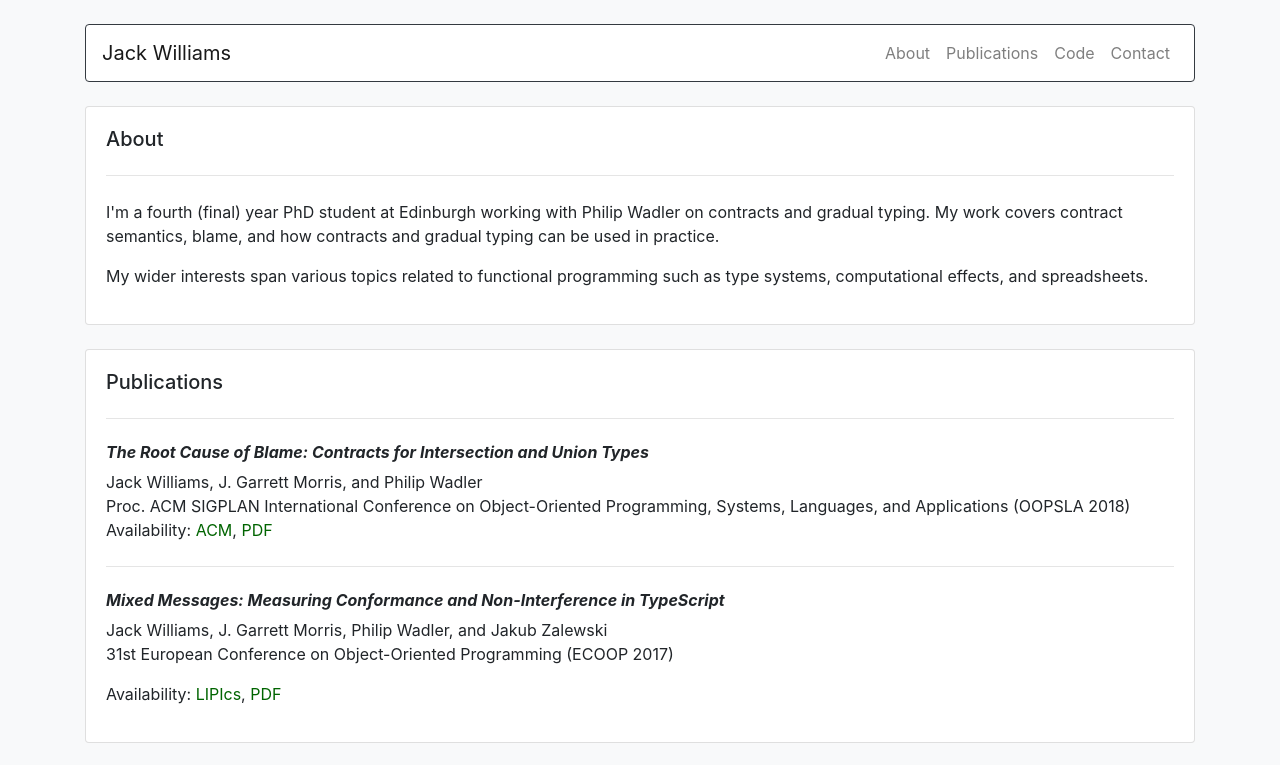
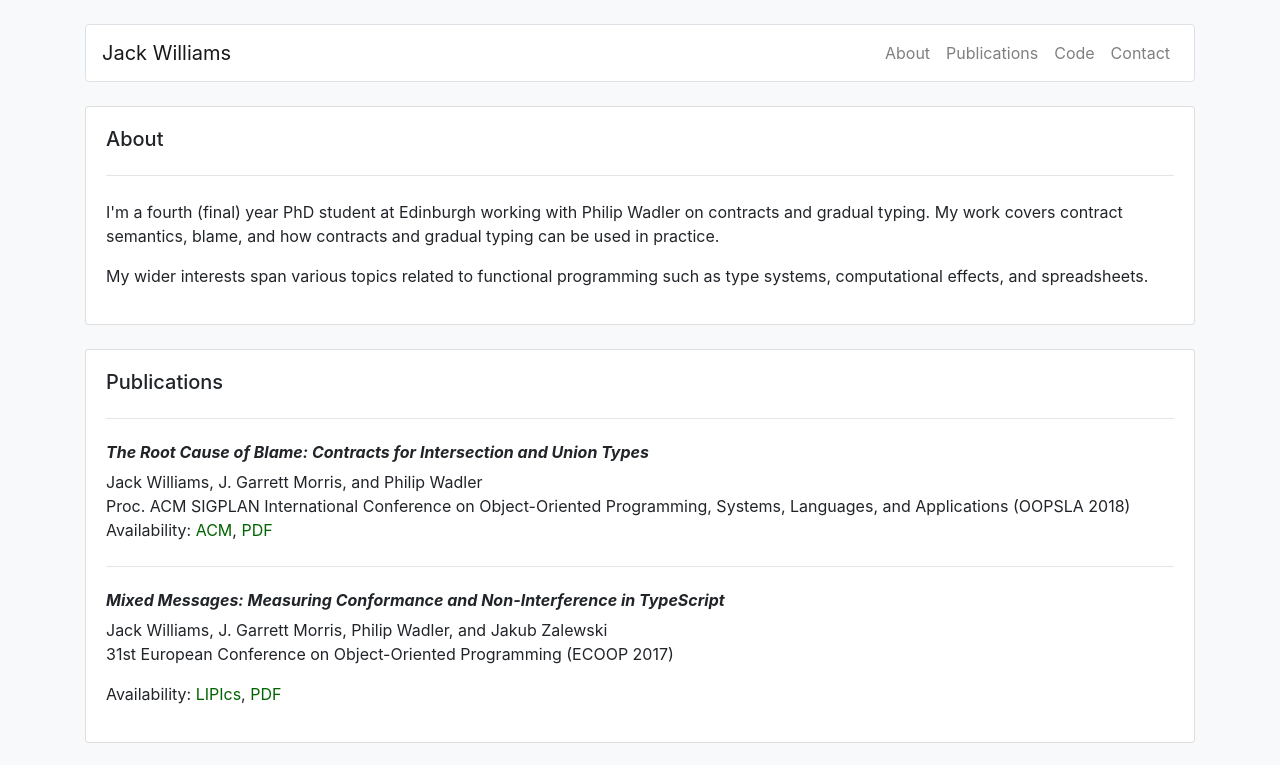
Before and after one commit to jack-williams/jack-williams.github.io, a plain HTML site: page index.html in a window 1280 px wide. Shown: the top 765 px of the page. Drawn offline with nearby package versions, Linux system fonts and the light colour scheme.

Commit message:
Remove dark border on header

```diff
--- a/index.html
+++ b/index.html
@@ -24,8 +24,7 @@
   <body class="bg-light">
     <div class="container">
 
-
-      <nav class="navbar navbar-expand-lg border border-dark navbar-light rounded my-4 bg-white">
+      <nav class="navbar navbar-expand-lg border navbar-light rounded my-4 bg-white">
         <a class="navbar-brand" href=".">Jack Williams</a>
         <button class="navbar-toggler" type="button" data-toggle="collapse" data-target="#navbarNav" aria-controls="navbarNav" aria-expanded="false" aria-label="Toggle navigation">
           <span class="navbar-toggler-icon"></span>
```
